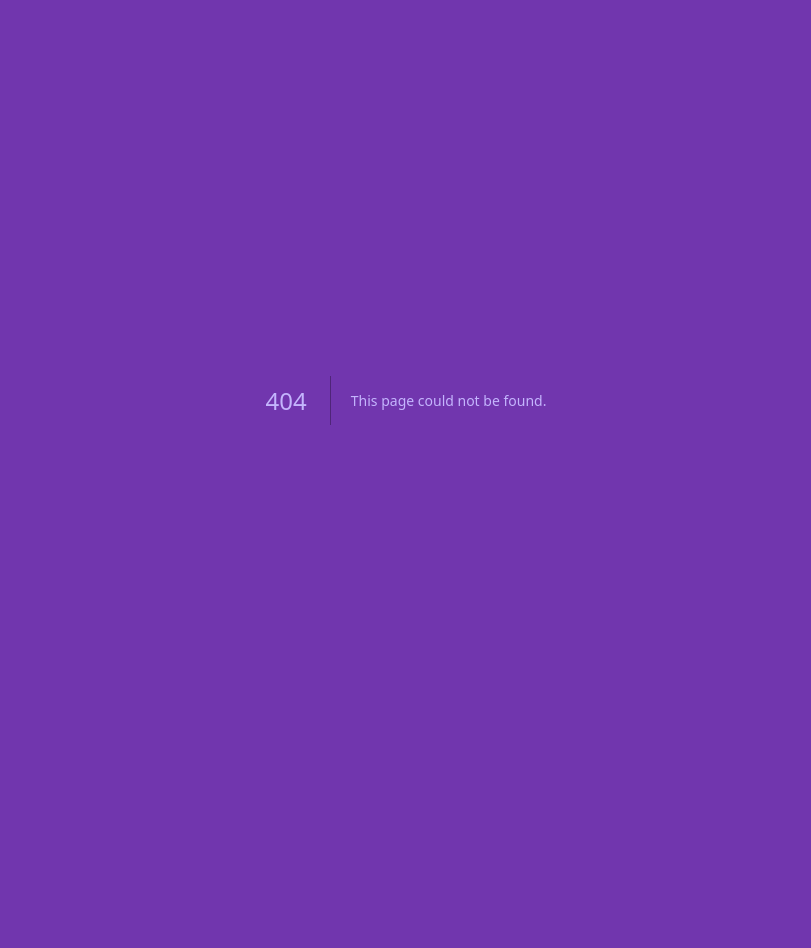
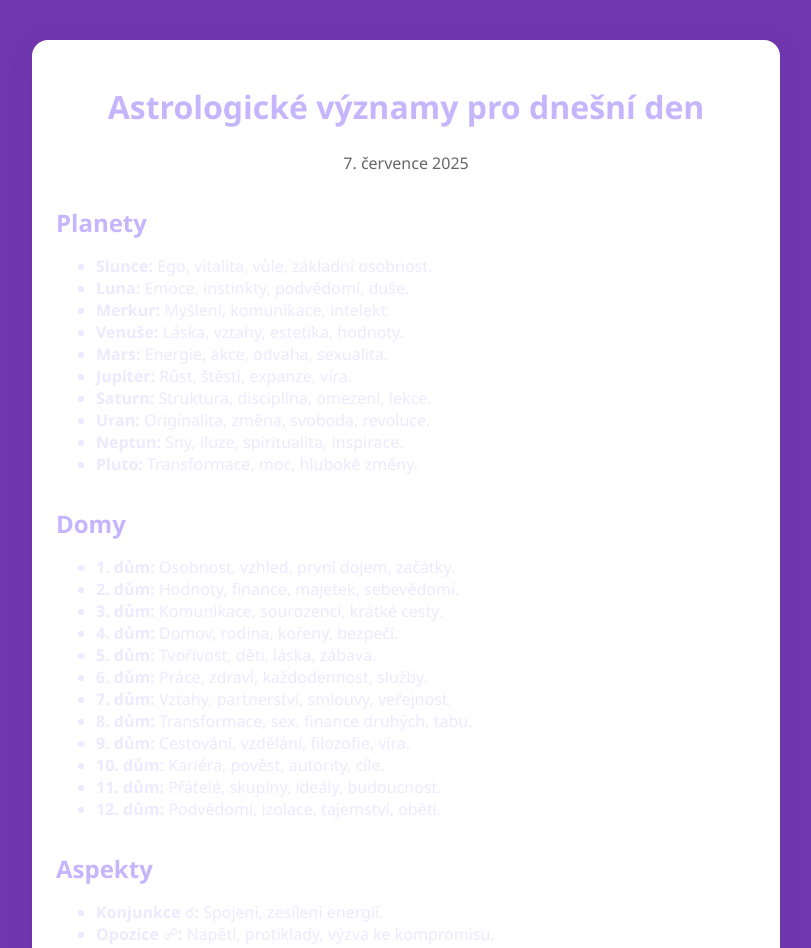
Before and after one commit to honzapoko/mindalize, a Next.js app: page /astro-meanings in a window 1280 px wide. Before the commit this address had no page. Shown: the top 948 px of the page, without its empty margins (234-1045 px from the left). Before the commit the page ends 800 px from the top, so only its background shows below. Built offline with nearby package versions, Linux system fonts and the light colour scheme.

Commit message:
Create page.tsx

```diff
--- /dev/null
+++ b/src/app/astro-meanings/page.tsx
@@ -0,0 +1,38 @@
+"use client";
+import { planets, houses, aspects } from "@/data/astroMeanings";
+
+export default function AstroMeaningsPage() {
+  const today = new Date().toLocaleDateString("cs-CZ", {
+    day: "numeric",
+    month: "long",
+    year: "numeric",
+  });
+
+  return (
+    <div style={{ maxWidth: 700, margin: "40px auto", padding: 24, background: "#fff", borderRadius: 16, boxShadow: "0 4px 24px rgba(49,46,129,0.08)" }}>
+      <h1 style={{ textAlign: "center", marginBottom: 24 }}>Astrologické významy pro dnešní den</h1>
+      <p style={{ textAlign: "center", color: "#666" }}>{today}</p>
+
+      <h2 style={{ marginTop: 32 }}>Planety</h2>
+      <ul>
+        {planets.map((p) => (
+          <li key={p.key}><strong>{p.name}:</strong> {p.meaning}</li>
+        ))}
+      </ul>
+
+      <h2 style={{ marginTop: 32 }}>Domy</h2>
+      <ul>
+        {houses.map((h) => (
+          <li key={h.number}><strong>{h.name}:</strong> {h.meaning}</li>
+        ))}
+      </ul>
+
+      <h2 style={{ marginTop: 32 }}>Aspekty</h2>
+      <ul>
+        {aspects.map((a) => (
+          <li key={a.name}><strong>{a.name} {a.symbol}:</strong> {a.meaning}</li>
+        ))}
+      </ul>
+    </div>
+  );
+}
```
